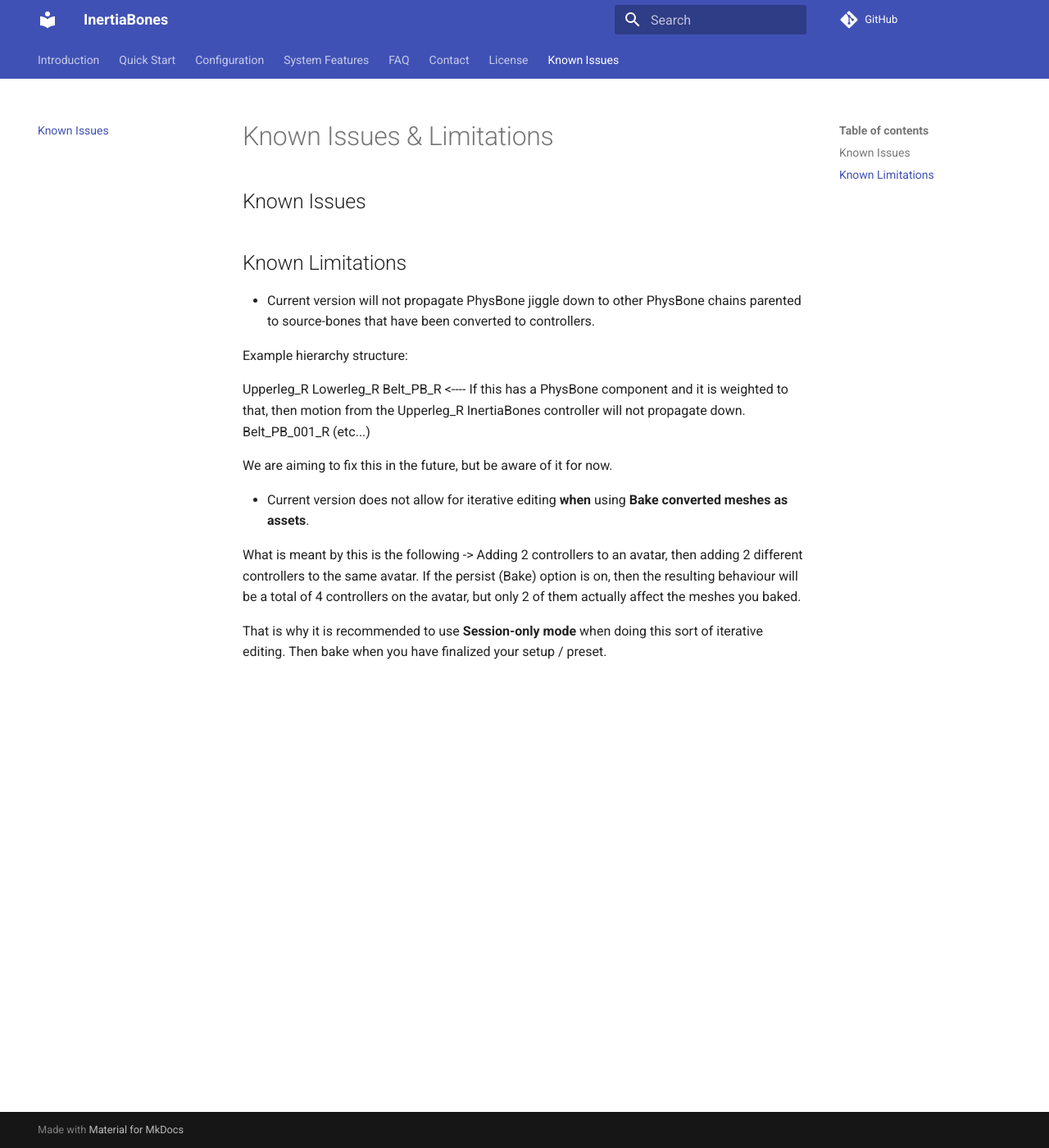
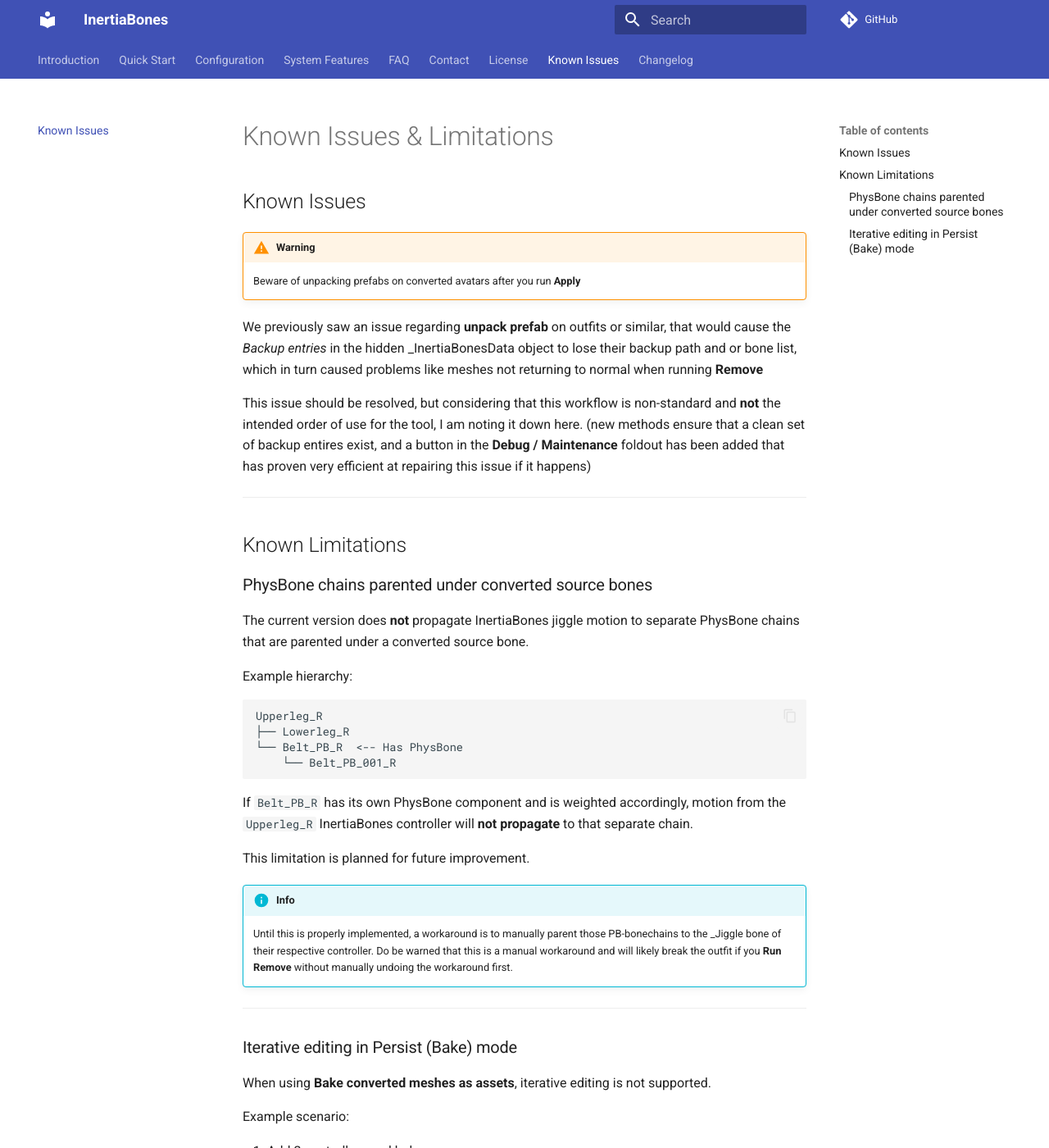
Before and after one commit to fammerino/InertiaBones-docs, an MkDocs documentation site: the page built from docs/issues.md, in a window 1280 px wide and 1400 px high. Shown: the whole window at 82% size. Built offline with MkDocs 1.6.1 and Material for MkDocs 9.7.7, drawn with Linux system fonts in a browser that asks for light colours; comment, search, counter and statistics services are not loaded; some of the changed text lies outside the part shown.

Commit message:
Reworked docs

````diff
--- a/docs/issues.md
+++ b/docs/issues.md
@@ -2,22 +2,57 @@
 
 ## Known Issues
 
+!!! warning
+	Beware of unpacking prefabs on converted avatars after you run **Apply**
+
+We previously saw an issue regarding **unpack prefab** on outfits or similar, that would cause the *Backup entries* in the hidden _InertiaBonesData object to lose their backup path and or bone list, which in turn caused problems like meshes not returning to normal when running **Remove**
+
+This issue should be resolved, but considering that this workflow is non-standard and **not** the intended order of use for the tool, I am noting it down here.
+(new methods ensure that a clean set of backup entires exist, and a button in the **Debug / Maintenance** foldout has been added that has proven very efficient at repairing this issue if it happens)
+
+---
+
 ## Known Limitations
 
-- Current version will not propagate PhysBone jiggle down to other PhysBone chains parented to source-bones that have been converted to controllers.
+### PhysBone chains parented under converted source bones
 
-Example hierarchy structure:
+The current version does **not** propagate InertiaBones jiggle motion to separate PhysBone chains that are parented under a converted source bone.
 
+Example hierarchy:
+
+```
 Upperleg_R
-	Lowerleg_R
-	Belt_PB_R <---- If this has a PhysBone component and it is weighted to that, then motion from the Upperleg_R InertiaBones controller will not propagate down.
-		Belt_PB_001_R (etc...)
+├── Lowerleg_R
+└── Belt_PB_R  <-- Has PhysBone
+    └── Belt_PB_001_R
+```
 
-We are aiming to fix this in the future, but be aware of it for now.
+If `Belt_PB_R` has its own PhysBone component and is weighted accordingly, motion from the `Upperleg_R` InertiaBones controller will **not propagate** to that separate chain.
 
-- Current version does not allow for iterative editing **when** using **Bake converted meshes as assets**.
+This limitation is planned for future improvement.
 
-What is meant by this is the following -> Adding 2 controllers to an avatar, then adding 2 different controllers to the same avatar.
-If the persist (Bake) option is on, then the resulting behaviour will be a total of 4 controllers on the avatar, but only 2 of them actually affect the meshes you baked.
+!!! info
+	Until this is properly implemented, a workaround is to manually parent those PB-bonechains to the _Jiggle bone of their respective controller.
+	Do be warned that this is a manual workaround and will likely break the outfit if you **Run Remove** without manually undoing the workaround first.
 
-That is why it is recommended to use **Session-only mode** when doing this sort of iterative editing. Then bake when you have finalized your setup / preset.
+---
+
+### Iterative editing in Persist (Bake) mode
+
+When using **Bake converted meshes as assets**, iterative editing is not supported.
+
+Example scenario:
+
+1. Add 2 controllers and bake.
+2. Later add 2 additional controllers and bake again.
+
+Result:
+
+- The avatar will have 4 controllers.
+- Only the controllers included in the most recent bake will affect the baked meshes.
+
+For iterative workflows, it is strongly recommended to:
+
+- Use **Session-only mode**
+- Finalize your setup
+- Then perform a single Persist (Bake) operation
--- a/mkdocs.yml
+++ b/mkdocs.yml
@@ -21,6 +21,7 @@ nav:
   - Contact: contact.md
   - License: license.md
   - Known Issues: issues.md
+  - Changelog: changelog.md
 
 markdown_extensions:
   - admonition
````
Also changed, not shown: docs/changelog.md (added, +5 -0 lines), docs/configuration.md (+4 -4 lines), docs/features.md (+5 -5 lines), docs/index.md (+5 -3 lines).
